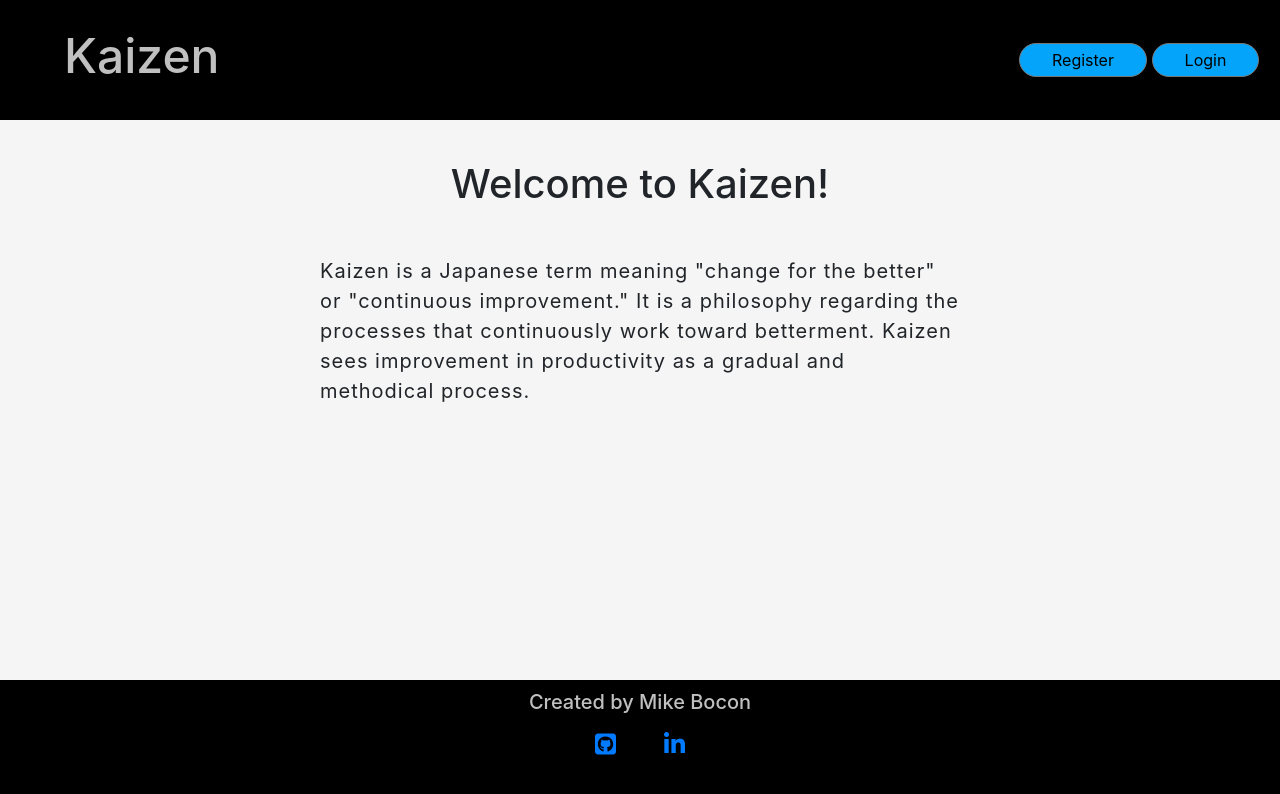
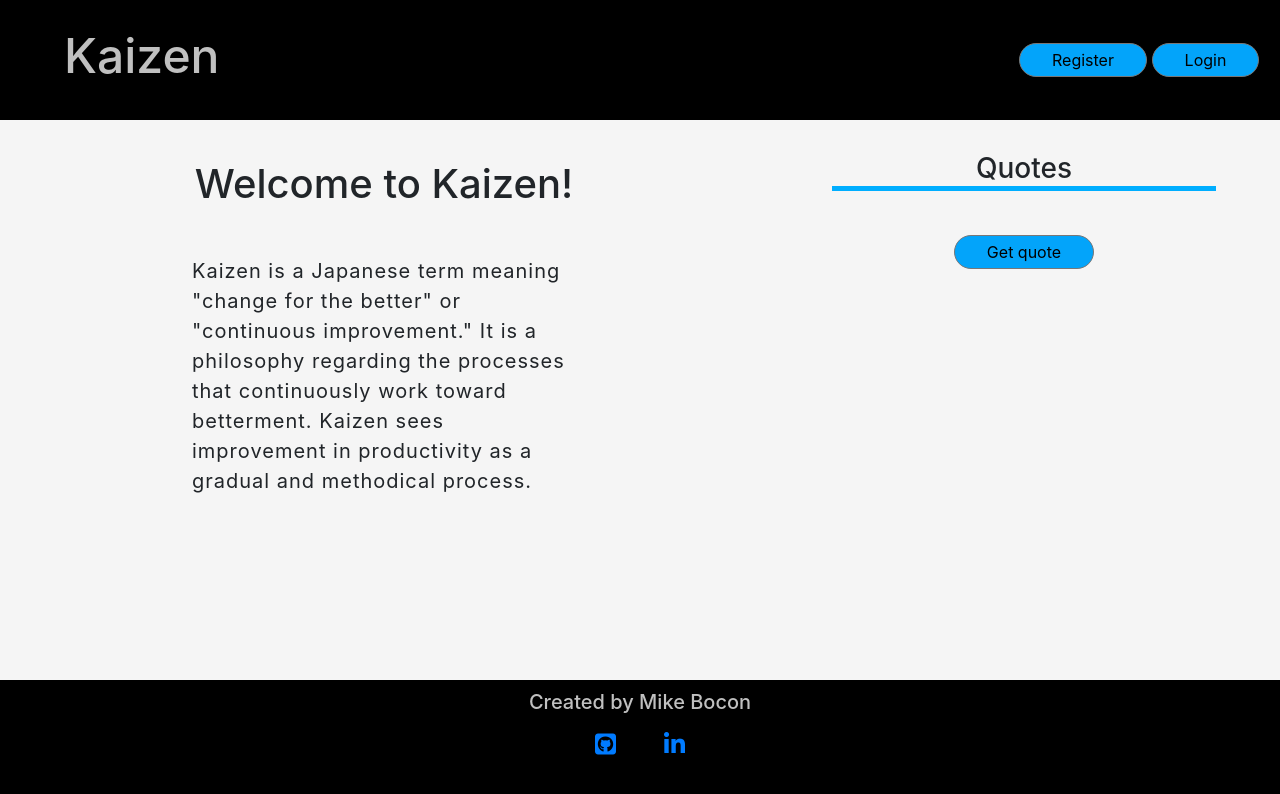
Before and after one commit to mbocon/kaizen-app-client, a React (Create React App) app: page / in a window 1280 px wide. Shown: the top 794 px of the page. Built offline with nearby package versions, Linux system fonts and the light colour scheme.

Commit message:
added quotes component

```diff
--- a/src/components/App.css
+++ b/src/components/App.css
@@ -133,6 +133,7 @@
   height: 70vh;
   background-color: whitesmoke;
   text-align: center;
+  display: flex;
 }
 
 .landing-h1 {
@@ -145,6 +146,31 @@
   font-size: 1.25em;
   line-height: 1.5em;
   letter-spacing: 1px;
+  text-align: left;
+}
+
+.landing-left {
+  width: 60%
+}
+
+.landing-right {
+  width: 40%;
+  padding-top: 2em;
+}
+
+.quote-btn {
+  margin: 1em;
+}
+
+.quotes-h3 {
+  width: 75%;
+}
+
+.quotes-h5 {
+  border: none;
+}
+
+.quote-area {
   text-align: left;
 }
 
@@ -197,17 +223,22 @@
 }
 
 .left {
-  width: 60%;
+  width: 50%;
 }
 
 .right {
-  width: 40%;
+  width: 35%;
+}
+
+.quotes {
+  width: 15%;
+  text-align: center;
 }
 
 
 h3 {
   margin: 0 auto;
-  width: 35%;
+  width: 75%;
   margin-bottom: 1em;
   border-bottom: 5px solid rgba(0, 174, 255);
 }
@@ -280,8 +311,9 @@ li {
   padding: 1em 2em;
   width: 75%;
   margin:  0 auto;
-  border: 1px solid;
-  font-size: 20px ;
+  border-left: 1px solid;
+  border-right: 1px solid;
+  font-size: 18px ;
   text-align: left;
 }
 
--- a/src/components/Goals.js
+++ b/src/components/Goals.js
@@ -1,5 +1,6 @@
 import React, { Component } from 'react';
 import { Link } from 'react-router-dom';
+import Quotes from './Quotes'
 
 export default class Goals extends Component {
 	state = {
@@ -175,7 +176,10 @@ export default class Goals extends Component {
 						<p>How much time did I spend watching TV today?</p>
 						<p>What can I do to improve tomorrow?</p>
 					</div>
-				</div>
+					</div>
+					<div className="quotes">
+					<Quotes />
+					</div>
 			</div>
 		);
 	}
--- a/src/components/Landing.js
+++ b/src/components/Landing.js
@@ -1,15 +1,22 @@
 import React, { Component } from 'react';
+import Quotes from './Quotes';
 
 export default class Landing extends Component {
+
 	render() {
 		return (
 			<div className='landing'>
+			<div className="landing-left">
 				<h1 className='landing-h1'>Welcome to Kaizen!</h1>
 				<p className='landing-p'>
 					Kaizen is a Japanese term meaning "change for the better" or "continuous improvement." It is a philosophy regarding
 					the processes that continuously work toward betterment. Kaizen sees improvement in productivity as a gradual and
 					methodical process.
 				</p>
+				</div>
+				<div className="landing-right">
+				<Quotes />
+				</div>
 			</div>
 		);
 	}
--- /dev/null
+++ b/src/components/Quotes.js
@@ -0,0 +1,37 @@
+import React, { Component } from 'react';
+
+export default class Quotes extends Component {
+	state = {
+		quotes: [],
+		quote: [],
+	};
+
+	getQuotes = () => {
+		let random = Math.floor(Math.random() * 1000);
+		console.log(random, 'is the random number');
+		fetch('https://type.fit/api/quotes')
+			.then(data => data.json())
+			.then(data =>
+				this.setState({
+					quotes: data,
+					quote: data[random],
+				}),
+			);
+	};
+
+	render() {
+		return (
+			<div>
+				<h3 className='quotes-h3'>Quotes</h3>
+				<button className='styled-btn quote-btn' onClick={this.getQuotes}>
+					Get quote
+				</button>
+				<div className='quote-area'>
+                    <h5 className='quotes-h5'>{this.state.quote.author}</h5>
+                    {this.state.quote.text === undefined ? null : <p>{`"${this.state.quote.text}"`}</p> }
+
+				</div>
+			</div>
+		);
+	}
+}
```
